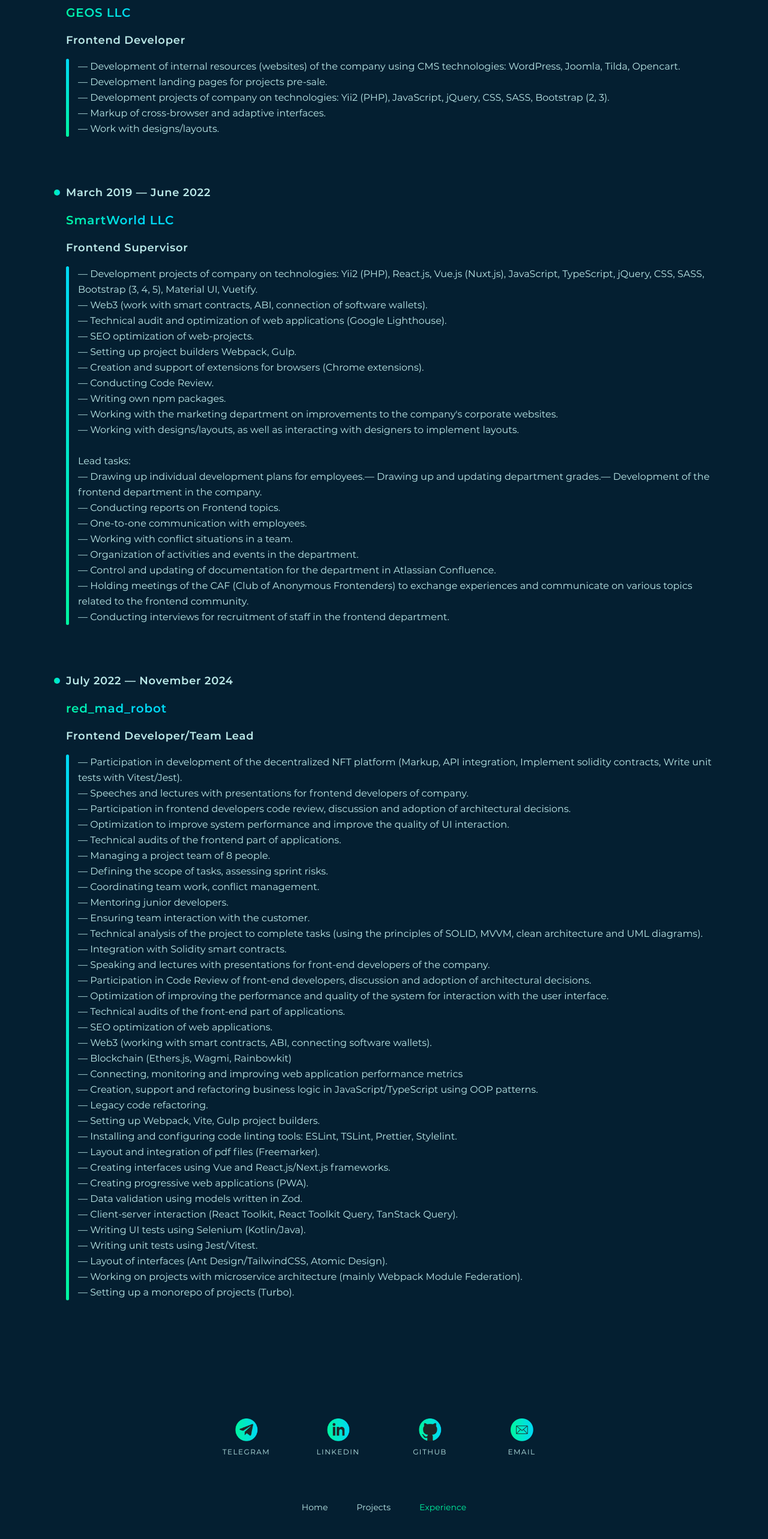
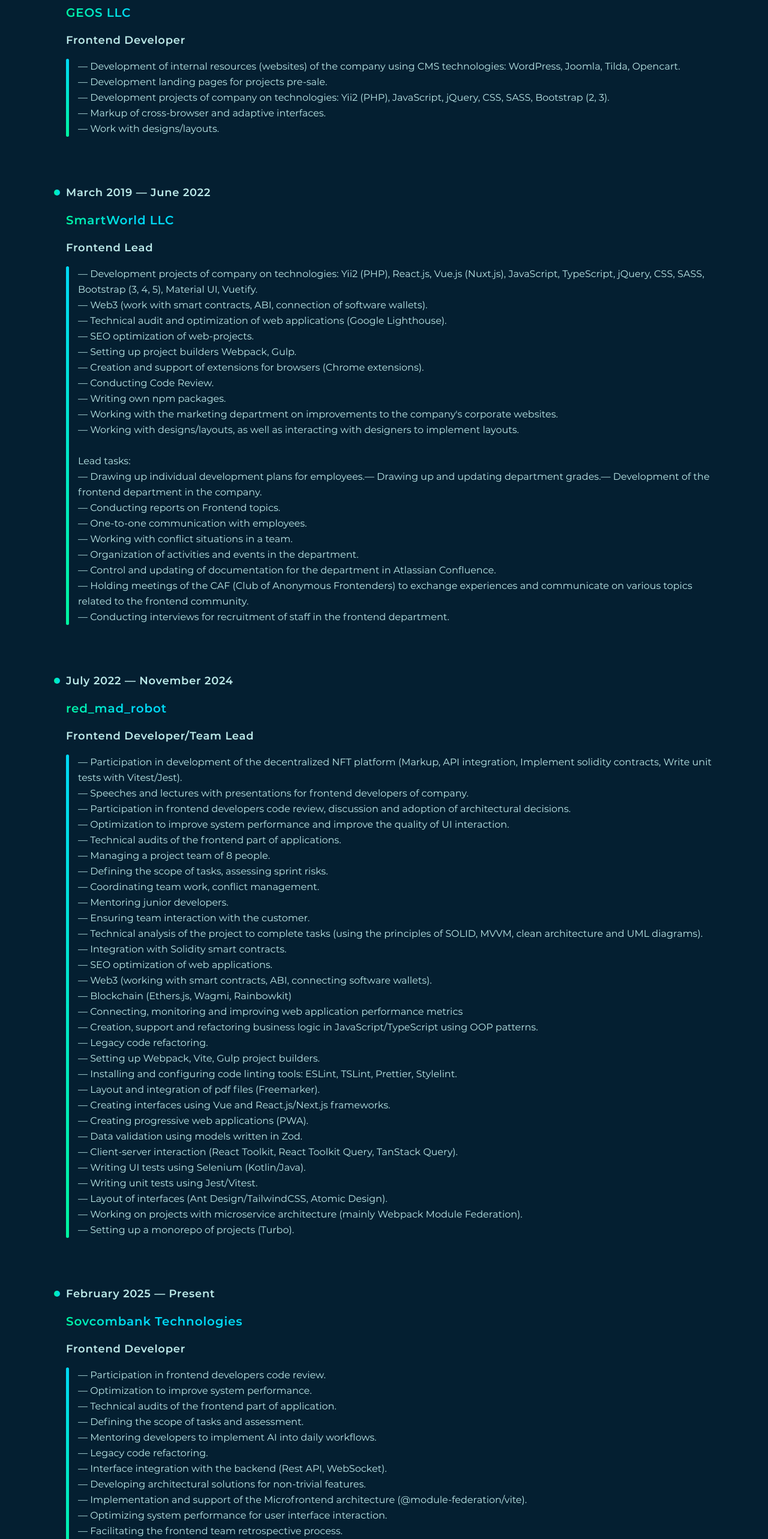
Before and after one commit to FreeeeZ/self-site, a Vue app: page /experience in a window 1280 px wide. Shown: the part 234-2800 px from the top of the page at 60% size. Built offline with nearby package versions, Linux system fonts and the light colour scheme; what vue3-smooth-scroll would draw is missing.

Commit message:
Update info

```diff
--- a/src/components/pages/experience/useExperienceList.ts
+++ b/src/components/pages/experience/useExperienceList.ts
@@ -14,7 +14,7 @@
     {
       yearInterval: 'March 2019 — June 2022',
       name: 'SmartWorld LLC',
-      position: 'Frontend Supervisor',
+      position: 'Frontend Lead',
       description:
         '— Development projects of company on technologies: Yii2 (PHP), React.js, Vue.js (Nuxt.js), JavaScript, TypeScript, jQuery, CSS, SASS, Bootstrap (3, 4, 5), Material UI, Vuetify.<br>' +
         '— Web3 (work with smart contracts, ABI, connection of software wallets).<br>' +
@@ -55,10 +55,6 @@
         '— Ensuring team interaction with the customer.<br>' +
         '— Technical analysis of the project to complete tasks (using the principles of SOLID, MVVM, clean architecture and UML diagrams).<br>' +
         '— Integration with Solidity smart contracts.<br>' +
-        '— Speaking and lectures with presentations for front-end developers of the company.<br>' +
-        '— Participation in Code Review of front-end developers, discussion and adoption of architectural decisions.<br>' +
-        '— Optimization of improving the performance and quality of the system for interaction with the user interface.<br>' +
-        '— Technical audits of the front-end part of applications.<br>' +
         '— SEO optimization of web applications.<br>' +
         '— Web3 (working with smart contracts, ABI, connecting software wallets).<br>' +
         '— Blockchain (Ethers.js, Wagmi, Rainbowkit)<br>' +
@@ -78,6 +74,25 @@
         '— Working on projects with microservice architecture (mainly Webpack Module Federation).<br>' +
         '— Setting up a monorepo of projects (Turbo).<br>',
     },
+    {
+      yearInterval: 'February 2025 — Present',
+      name: 'Sovcombank Technologies',
+      position: 'Frontend Developer',
+      description:
+        '— Participation in frontend developers code review.<br>' +
+        '— Optimization to improve system performance.<br>' +
+        '— Technical audits of the frontend part of application.<br>' +
+        '— Defining the scope of tasks and assessment.<br>' +
+        '— Mentoring developers to implement AI into daily workflows.<br>' +
+        '— Legacy code refactoring.<br>' +
+        '— Interface integration with the backend (Rest API, WebSocket).<br>'  +
+        '— Developing architectural solutions for non-trivial features.<br>'  +
+        '— Implementation and support of the Microfrontend architecture (@module-federation/vite).<br>'  +
+        '— Optimizing system performance for user interface interaction.<br>'  +
+        '— Facilitating the frontend team retrospective process.<br>'  +
+        '— Refactoring system modules, following the FSD architecture guidelines.<br>'  +
+        '— Configuring Vite and ESLint.<br>',
+    },
   ];
 
   return {
```
